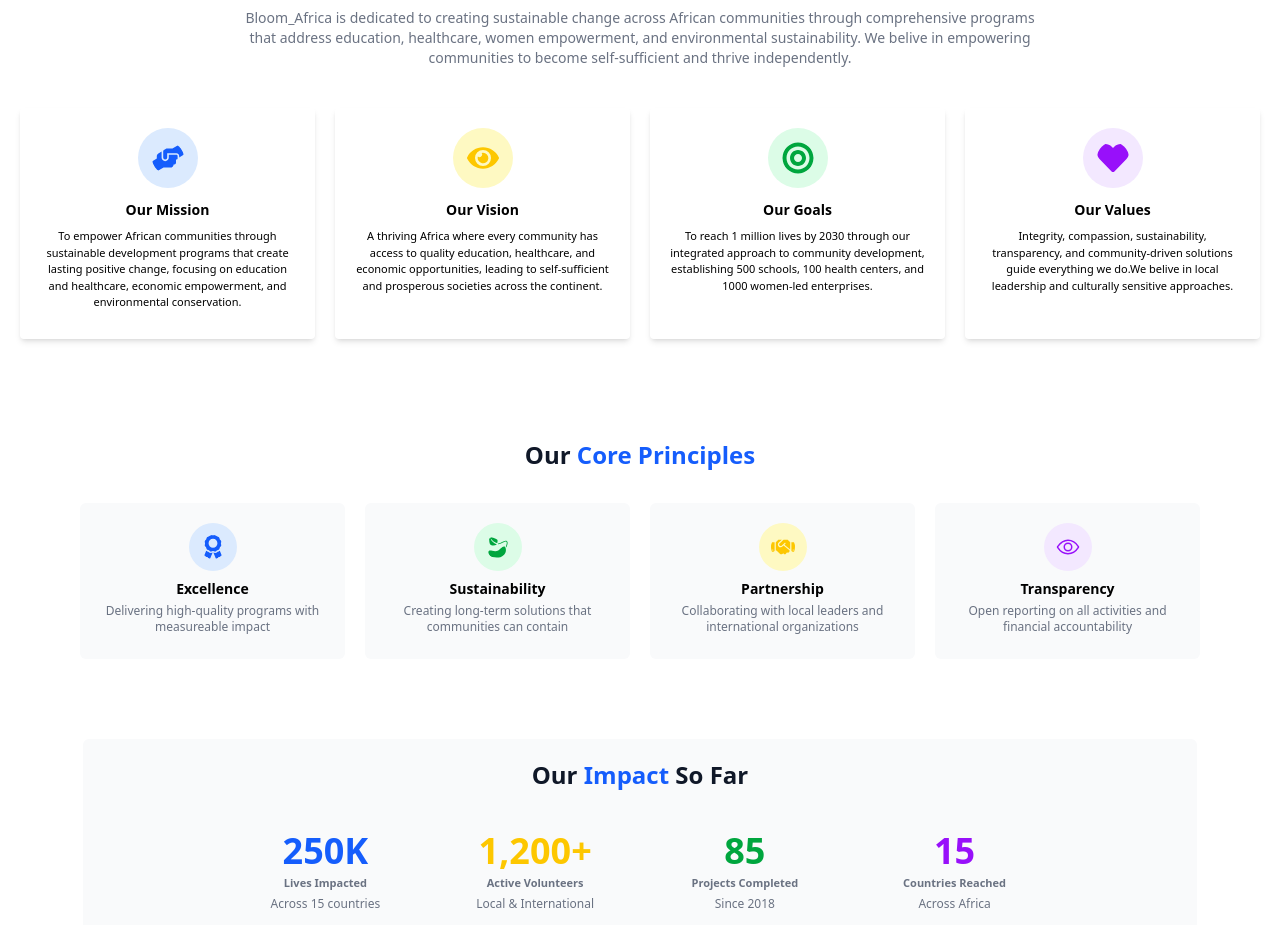
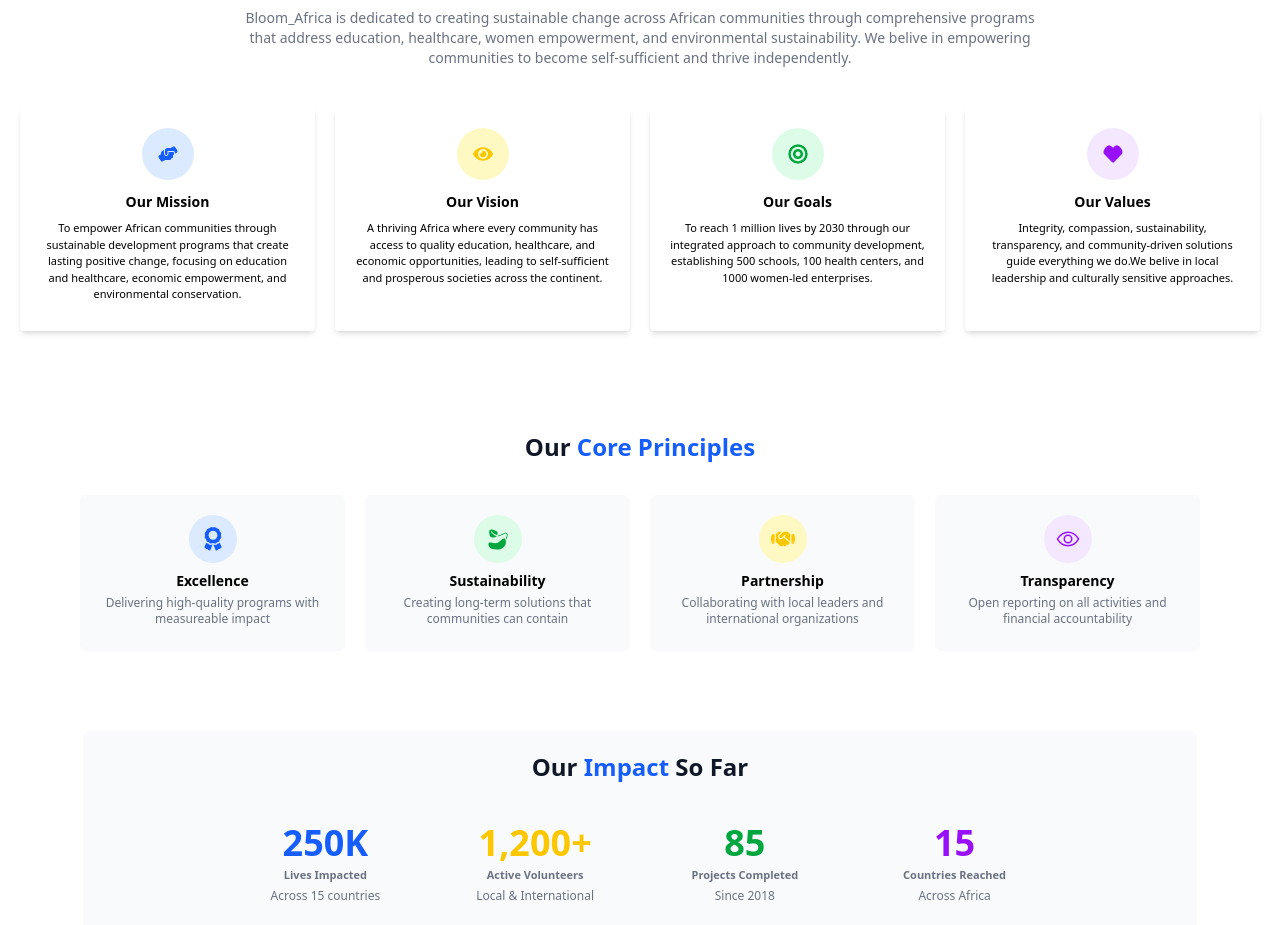
Before and after one commit to webfyredev/HopeBloom_Africa, a React (Vite) app: page / in a window 1280 px wide. Shown: the part 880-1805 px from the top of the page. Built offline with nearby package versions, Linux system fonts and the light colour scheme.

Commit message:
Adjusted icons on the home.jsx

```diff
--- a/src/pages/home.jsx
+++ b/src/pages/home.jsx
@@ -41,7 +41,7 @@ export default function Home(){
                 <motion.div {...scrollLeftEffect} className="mt-5 grid grid-cols-1 sm:grid-cols-1 md:grid-cols-2 lg:grid-cols-4 gap-5 p-5">
                     {mission.map((data) => (
                         <motion.div {...cardHoverEffects} key={data.id} className="flex flex-col items-center shadow-md rounded-sm py-5 px-10 md:px-5 mb-5">
-                            <data.icon className={`w-15 h-15 p-3.5 rounded-full ${data.style}`} />
+                            <data.icon className={`w-13 h-13 p-4 rounded-full ${data.style}`} />
                             <h3 className="font-semibold mt-3 text-sm">
                                 {data.title}
                             </h3>
```
